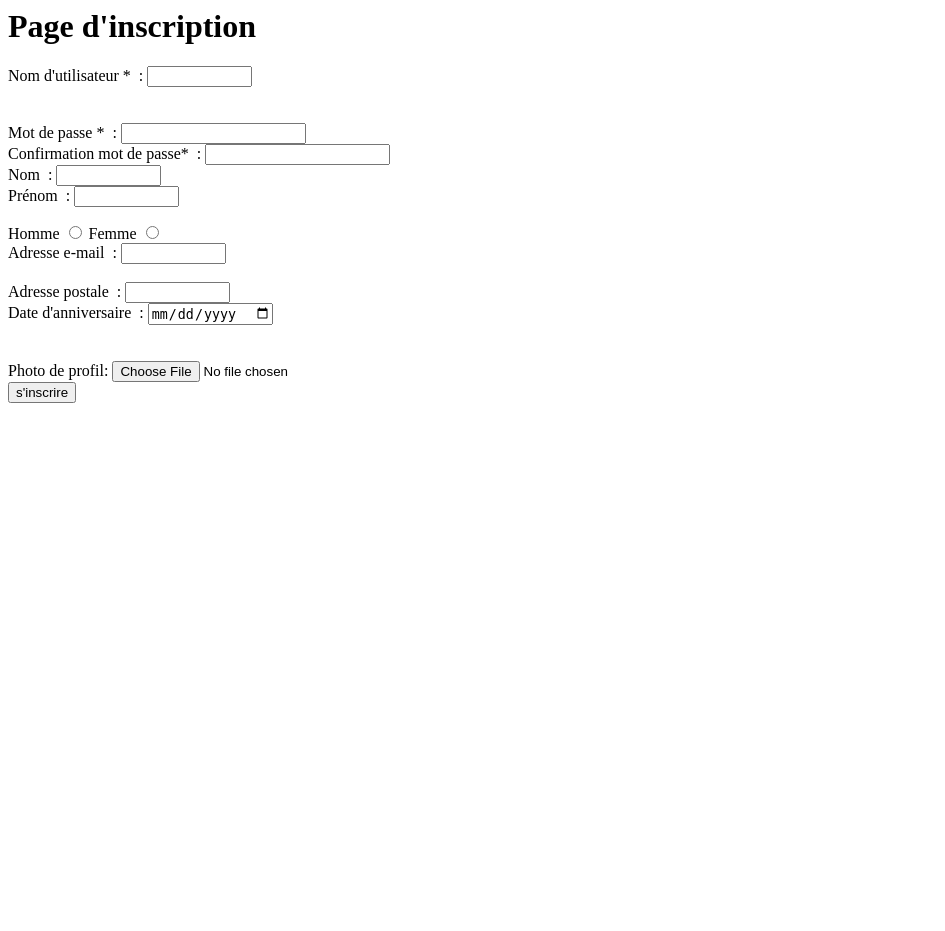
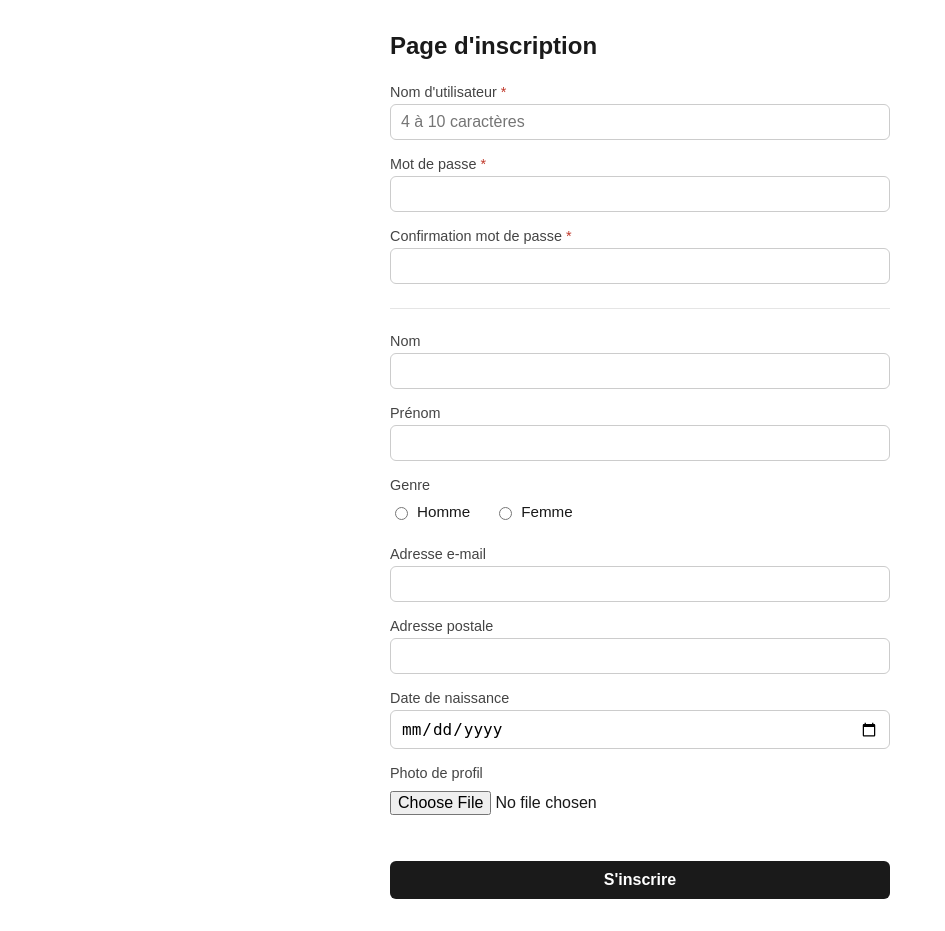
Before and after one commit to massaines-cpu/TRUITE, a Python web app: template back/template/register.html in a window 1280 px wide. Shown: the whole page, without its empty margins (0-945 px from the left). Before the commit the page ends 403 px from the top, so only its background shows below. Run offline with Jinja, Linux system fonts and the light colour scheme; the template is opened without the code that fills it, so the values that code supplies are empty.

Commit message:
en forme

```diff
--- a/back/template/register.html
+++ b/back/template/register.html
@@ -1,10 +1,18 @@
-<html>
+<!DOCTYPE html>
+<html lang="fr">
 <head>
+  <link rel="stylesheet" href="styles.css" />
+  </head>
+  <title>Page d'inscription</title>
+
+<body>
+
   <h1>Page d'inscription</h1>
-</head>
-<div>
 
-<label for="username">Nom d'utilisateur * &nbsp;:</label>
+  <form action="/register" method="post" enctype="multipart/form-data">
+
+    <div class="field">
+      <label for="username">Nom d'utilisateur <span class="req">*</span></label>
       <input
         type="text"
         id="username"
@@ -12,97 +20,102 @@
         required
         minlength="4"
         maxlength="10"
-  size="10" />
+        placeholder="4 à 10 caractères" />
     </div>
-<br> </br>
-<div>
-<label for="passw">Mot de passe * &nbsp;:</label>
+
+    <div class="field">
+      <label for="passw">Mot de passe <span class="req">*</span></label>
       <input
         type="password"
         id="passw"
-  name="passw"/>
+        name="passw"
+        required />
     </div>
-<label for="conf_passw"> Confirmation mot de passe* &nbsp;:
+
+    <div class="field">
+      <label for="conf_passw">Confirmation mot de passe <span class="req">*</span></label>
       <input
         type="password"
+        id="conf_passw"
         name="conf_passw"
-id="conf_passw" />
-<span id='message'></span>
-</label>
+        required />
+      <p id="passw-msg">Les mots de passe ne correspondent pas.</p>
+    </div>
 
-<div>
-<label for="nom">Nom &nbsp;:</label>
+    <hr />
+
+    <div class="field">
+      <label for="nom">Nom</label>
       <input
         type="text"
         id="nom"
         name="nom"
-  required
-  minlength="4"
-  maxlength="10"
-  size="10" />
+        minlength="2"
+        maxlength="50" />
     </div>
 
-<div>
-<label for="name">Prénom &nbsp;:</label>
+    <div class="field">
+      <label for="prenom">Prénom</label>
       <input
         type="text"
-  id="name"
-  name="name"
-  required
-  minlength="4"
-  maxlength="10"
-  size="10" />
+        id="prenom"
+        name="prenom"
+        minlength="2"
+        maxlength="50" />
     </div>
 
-<div>
-<form action="/submit-gender" method="post"></form>
-    <label for="male">Homme</label>
-            <input type="radio" id="male" name="gender" value="male">
-    <label for="female">Femme</label>
-            <input type="radio" id="female" name="gender" value="female">
+    <div class="field">
+      <label>Genre</label>
+      <div class="gender-row">
+        <label>
+          <input type="radio" id="male" name="gender" value="male" />
+          Homme
+        </label>
+        <label>
+          <input type="radio" id="female" name="gender" value="female" />
+          Femme
+        </label>
+      </div>
     </div>
 
-<label for="email">Adresse e-mail &nbsp;:</label>
+    <div class="field">
+      <label for="email">Adresse e-mail </label>
       <input
         type="email"
         id="email"
         name="courriel"
-  required
-  minlength="4"
-  maxlength="10"
-  size="10" />
+         />
     </div>
-<br> </br>
 
-<div>
-<label for="adresse">Adresse postale &nbsp;:</label>
+    <div class="field">
+      <label for="adresse">Adresse postale</label>
       <input
         type="text"
         id="adresse"
-  name="adresse"
-  required
-  minlength="4"
-  maxlength="10"
-  size="10" />
+        name="adresse" />
     </div>
 
-<div>
-<label for="date">Date d'anniversaire &nbsp;:</label>
+    <div class="field">
+      <label for="date">Date de naissance </label>
       <input
         type="date"
         id="date"
         name="naissance"
-  min="18"
-  required
-  minlength="4"
-  maxlength="10"
-  size="10" />
+         />
     </div>
-<br> </br>
-<div>
-<label class="header">Photo de profil:</label>
-<input id="image" type="file" name="profile_photo" placeholder="Photo" required="" capture>
+
+    <div class="field">
+      <label for="image">Photo de profil</label>
+      <input
+        type="file"
+        id="image"
+        name="profile_photo"
+        accept="image/*" />
     </div>
-</div>
-<input name="nouveau" type="submit" value="s'inscrire" />
+
+    <input type="submit" name="nouveau" value="S'inscrire" />
+
+  </form>
+
+</body>
 </html>
--- a/back/template/styles.css
+++ b/back/template/styles.css
@@ -0,0 +1,96 @@
+body {
+      font-family: sans-serif;
+      max-width: 500px;
+      margin: 2rem auto;
+      padding: 0 1rem;
+      color: #1a1a1a;
+    }
+
+    h1 {
+      font-size: 1.5rem;
+      margin-bottom: 1.5rem;
+    }
+
+    .field {
+      margin-bottom: 1rem;
+    }
+
+    .field label {
+      display: block;
+      font-size: 0.9rem;
+      margin-bottom: 4px;
+      color: #444;
+    }
+
+    .field input[type="text"],
+    .field input[type="password"],
+    .field input[type="email"],
+    .field input[type="date"],
+    .field input[type="file"] {
+      width: 100%;
+      box-sizing: border-box;
+      padding: 8px 10px;
+      font-size: 1rem;
+      border: 1px solid #ccc;
+      border-radius: 6px;
+    }
+
+    .field input[type="file"] {
+      padding: 6px 0;
+      border: none;
+    }
+
+    .gender-row {
+      display: flex;
+      gap: 1.5rem;
+      padding: 6px 0;
+    }
+
+    .gender-row label {
+      display: flex;
+      align-items: center;
+      gap: 6px;
+      font-size: 0.95rem;
+      color: #1a1a1a;
+      cursor: pointer;
+    }
+
+    .hint {
+      font-size: 0.78rem;
+      color: #888;
+      margin-top: 3px;
+    }
+
+    .req {
+      color: #c0392b;
+    }
+
+    #passw-msg {
+      font-size: 0.8rem;
+      color: #c0392b;
+      margin-top: 4px;
+      display: none;
+    }
+
+    hr {
+      border: none;
+      border-top: 1px solid #e5e5e5;
+      margin: 1.5rem 0;
+    }
+
+    input[type="submit"] {
+      width: 100%;
+      margin-top: 1.5rem;
+      padding: 10px;
+      font-size: 1rem;
+      font-weight: 600;
+      background: #1a1a1a;
+      color: #fff;
+      border: none;
+      border-radius: 6px;
+      cursor: pointer;
+    }
+
+    input[type="submit"]:hover {
+      opacity: 0.85;
+    }
```
Also changed, not shown: back/template/fonctions.js (+20 -18 lines), back/template/login.html (+22 -11 lines). Lines whose indentation alone changed are shown as unchanged.
